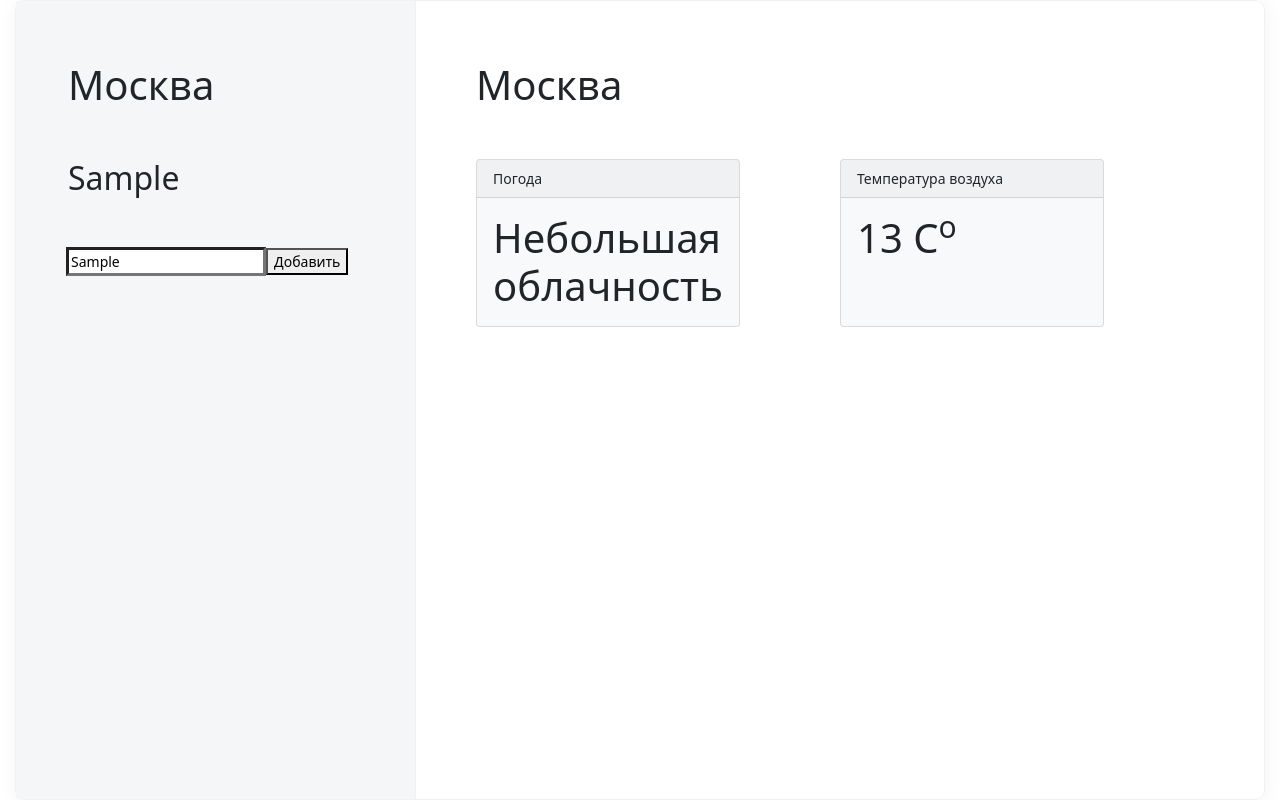
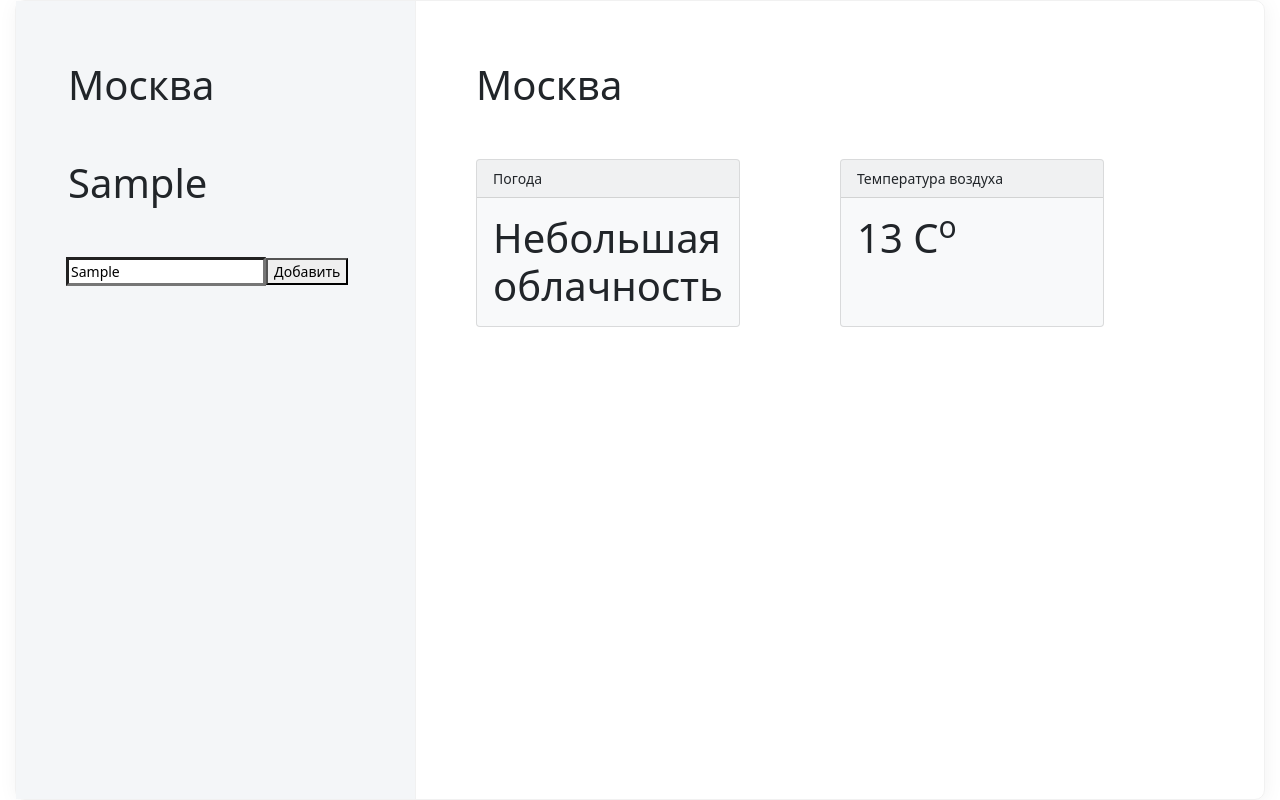
Before and after one commit to alexeyinn/react-weather-app, a React (Create React App) app: page / in a window 1280 px wide. Both pictures are taken after typing "Sample" into the empty fields and a click on the button "Добавить". Built offline with nearby package versions, Linux system fonts and the light colour scheme; no server answers.

Commit message:
feat: Погода для созданных затем выбранных городов

```diff
--- a/src/App.js
+++ b/src/App.js
@@ -9,6 +9,7 @@ function App() {
   const [currentWeather, setCurrentWeather] = useState("Небольшая облачность");
   const [currentTemp, setCurrentTemp] = useState("13 C");
   const [customCity, setCustomCity] = useState([]);
+  const [chosenCity, setChosenCity] = useState(defaultCity);
 
   useEffect(() => {
     navigator.geolocation.getCurrentPosition(function (position) {
@@ -21,6 +22,7 @@ function App() {
         )
         .then((res) => {
           setDefaultCity(res.data.name);
+          setChosenCity(res.data.name);
           const weatherData = res.data.weather[0].description;
           const niceViewWeatherData =
             weatherData.charAt(0).toUpperCase() + weatherData.slice(1);
@@ -31,19 +33,33 @@ function App() {
           alert("Не получили прогноз погоды! Попробуйте обновить страницу!");
         });
     });
-  });
+  }, []);
 
   return (
     <div className="App">
       <div className="App__sidebar">
-        <DefaultCity defaultCity={defaultCity} />
-        <AddedCity customCity={customCity} />
+        <DefaultCity
+          defaultCity={defaultCity}
+          customCity={customCity}
+          setDefaultCity={setDefaultCity}
+          setChosenCity={setChosenCity}
+          setCurrentTemp={setCurrentTemp}
+          setCurrentWeather={setCurrentWeather}
+        />
+        <AddedCity
+          customCity={customCity}
+          setDefaultCity={setDefaultCity}
+          setChosenCity={setChosenCity}
+          setCurrentTemp={setCurrentTemp}
+          setCurrentWeather={setCurrentWeather}
+        />
         <InputAdd customCity={customCity} setCustomCity={setCustomCity} />
       </div>
       <MainWindow
         defaultCity={defaultCity}
         currentWeather={currentWeather}
         currentTemp={currentTemp}
+        chosenCity={chosenCity}
       />
     </div>
   );
--- a/src/components/AddedCity.jsx
+++ b/src/components/AddedCity.jsx
@@ -1,10 +1,31 @@
+import axios from 'axios';
+
 export default function AddedCity(props) {
+
+const chosenCity = (e) => {
+  props.setChosenCity(e.target.outerText);
+
+  axios
+        .get(
+          `http://api.openweathermap.org/data/2.5/weather?q=${e.target.outerText}&lang=ru&units=metric&APPID=b71aa60c6985f035c25ba94fec60b0f3`
+        )
+        .then((res) => {
+          const weatherData = res.data.weather[0].description;
+          const niceViewWeatherData =
+            weatherData.charAt(0).toUpperCase() + weatherData.slice(1);
+          props.setCurrentWeather(niceViewWeatherData);
+          props.setCurrentTemp(Math.floor(res.data.main.temp) + " C");
+        })
+        .catch(() => {
+          alert("Не получили прогногз погоды от сервера! Проверьте название города и попробуйте его добавить снова в список отслеживания!");
+        });
+}
 
     return (
         <ul className="list">
           {(props.customCity.length !== 0) ? (props.customCity.map((cities) => (
-            <li className="active" key={cities}>
-            <h2>{cities}</h2>
+            <li className="active" key={cities} onClick={chosenCity}>
+            <h1>{cities}</h1>
           </li>
           ))) : (
             <li className="active">
--- a/src/components/DefaultCity.jsx
+++ b/src/components/DefaultCity.jsx
@@ -1,7 +1,28 @@
+import axios from 'axios';
+
 export default function DefaultCity(props) {
 
+const backToDefaultCity = (e) => {
+  props.setChosenCity(e.target.outerText);
+
+  axios
+        .get(
+          `http://api.openweathermap.org/data/2.5/weather?q=${e.target.outerText}&lang=ru&units=metric&APPID=b71aa60c6985f035c25ba94fec60b0f3`
+        )
+        .then((res) => {
+          const weatherData = res.data.weather[0].description;
+          const niceViewWeatherData =
+            weatherData.charAt(0).toUpperCase() + weatherData.slice(1);
+          props.setCurrentWeather(niceViewWeatherData);
+          props.setCurrentTemp(Math.floor(res.data.main.temp) + " C");
+        })
+        .catch(() => {
+          alert("Не получили прогногз погоды от сервера! Проверьте название города и попробуйте его добавить снова в список отслеживания!");
+        });
+}
+
     return (
-        <ul className="list">
+        <ul className="list" onClick={backToDefaultCity}>
           <li className="active">
             <h1>{props.defaultCity}</h1>
           </li>
--- a/src/components/InputAdd.jsx
+++ b/src/components/InputAdd.jsx
@@ -4,7 +4,7 @@ export default React.memo(function InputAdd(props) {
 const [inputData, setInputData] = useState("");
 
 const cityAdd = () => {
-  props.setCustomCity([...props.customCity, inputData]);
+  inputData !== '' ? props.setCustomCity([...props.customCity, inputData]) : alert('Название не может быть пустым! Введите корректное название города!');
 }
 
     return (
--- a/src/components/MainWindow.jsx
+++ b/src/components/MainWindow.jsx
@@ -1,11 +1,10 @@
 export default function MainWindow(props) {
   return (
     <div className="App__mainWindow">
-      <h1 className="windowTitle">{props.defaultCity}</h1>
+      <h1 className="windowTitle">{props.chosenCity}</h1>
       <div className="cards">
         <div
           className="card text-dark bg-light mb-3"
-          style={{ maxWidth: 18 + "rem" }}
         >
           <div className="card-header">Погода</div>
           <div className="card-body">
```
